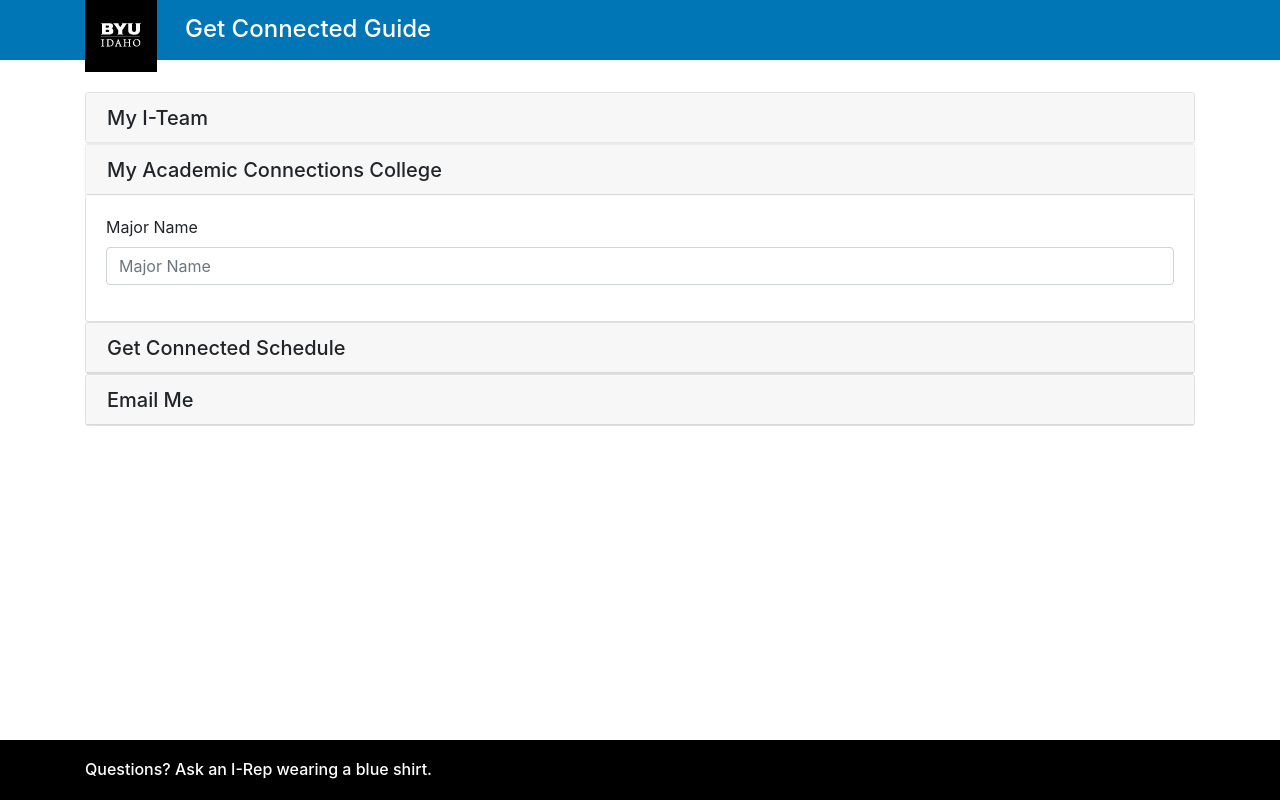
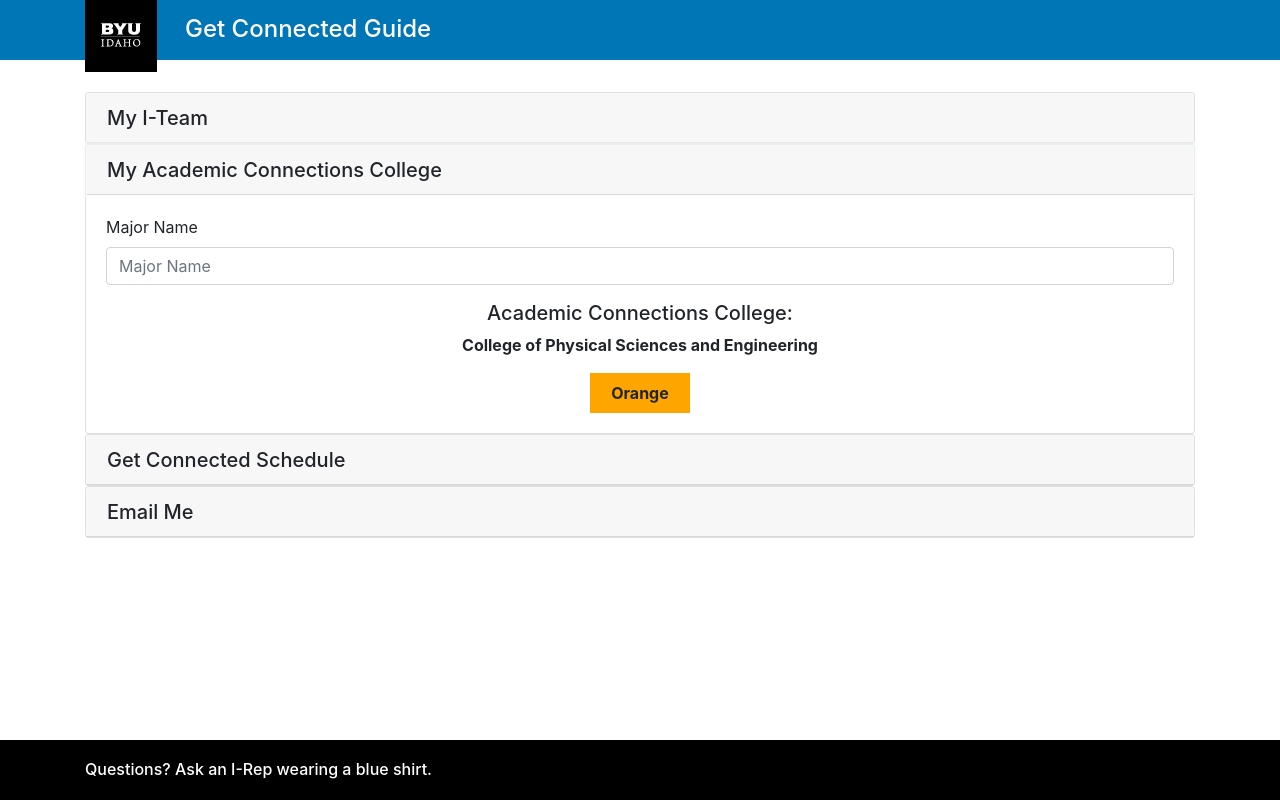
Before and after one commit to BrettonSteiner/GC-Guide, a React (Create React App) app in the folder front/: page / in a window 1280 px wide. Both pictures are taken after a click on the button "My Academic Connections College". Built offline with nearby package versions, Linux system fonts and the light colour scheme.

Commit message:
Added expected results

```diff
--- a/front/src/components/Email/Email.js
+++ b/front/src/components/Email/Email.js
@@ -18,7 +18,7 @@ const Email = (props) => {
   <div class="form-check">
     <input class="form-check-input" type="checkbox" value="" id="collegeCheck"></input>
     <label class="form-check-label" for="collegeCheck">
-      Include College information
+      Include Academic Connections College information
     </label>
   </div>
   <div class="form-group form-check">
@@ -28,6 +28,15 @@ const Email = (props) => {
     </label>
   </div>
   <button type="button" class="btn btn-primary">Send Email</button>
+  <div id="emailResult">
+    <br></br>
+    <div class="alert alert-success" role="alert">
+      Email sent.
+      <button type="button" class="close" data-dismiss="alert" aria-label="Close">
+        <span aria-hidden="true">&times;</span>
+      </button>
+    </div>
+  </div>
   </>);
 }
 
--- a/front/src/components/Home/Home.css
+++ b/front/src/components/Home/Home.css
@@ -43,3 +43,15 @@ body {
   max-width: 1140px;
   margin: auto;
 }
+
+.centered {
+  text-align: center;
+}
+
+.color-box {
+  background-color: orange;
+  max-width: 100px;
+  height: 40px;
+  line-height: 40px;
+  margin: auto;
+}
--- a/front/src/components/ITeam/ITeam.js
+++ b/front/src/components/ITeam/ITeam.js
@@ -15,6 +15,13 @@ const ITeam = (props) => {
     <label for="apartmentNumber">Apartment Number</label>
     <input type="text" class="form-control" id="apartmentNumber" placeholder="Apartment Number"></input>
   </div>
+  <div class="centered" id="iTeamResults">
+    <h5>I-Team:</h5>
+    <p><b id="iTeamNumber">89</b></p>
+    <h5>Mentors:</h5>
+    <p><b id="mentorName1">Brandon Sanders</b><br></br><b id="mentorName2">Melissa Frank</b></p>
+    <small id="iTeamHelp" class="form-text text-muted">To protect private information, mentor contact information is given only by BYU-I email or from an I-Rep wearing a blue shirt.</small>
+  </div>
   </>);
 }
 
--- a/front/src/components/MajorCollege/MajorCollege.js
+++ b/front/src/components/MajorCollege/MajorCollege.js
@@ -11,6 +11,11 @@ const MajorCollege = (props) => {
     <label for="majorName">Major Name</label>
     <input type="text" class="form-control" id="majorName" placeholder="Major Name"></input>
   </div>
+  <div class="centered" id="collegeResults">
+    <h5>Academic Connections College:</h5>
+    <p><b id="collegeName">College of Physical Sciences and Engineering</b></p>
+    <p class="color-box"><b id="collegeColor">Orange</b></p>
+  </div>
   </>);
 }
 
```
